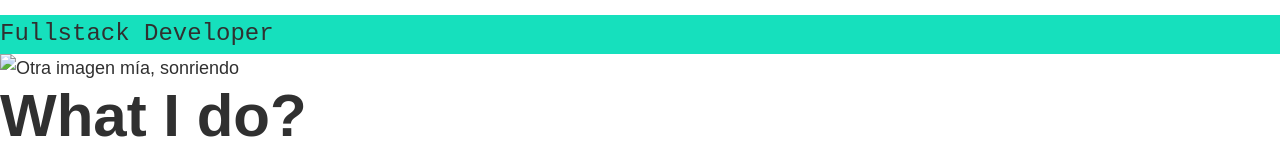
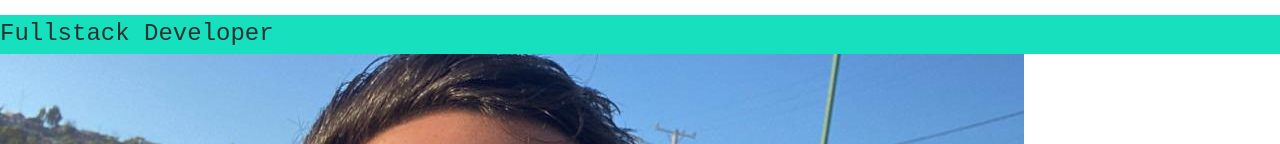
Before and after one commit to OneCalledFrank/Portfolio, a plain HTML site: page index.html in a window 1280 px wide. Shown: the part 1365-1509 px from the top of the page. Drawn offline with nearby package versions, Linux system fonts and the light colour scheme.

Commit message:
Nueva fotografía

```diff
--- a/index.html
+++ b/index.html
@@ -37,7 +37,7 @@
             Hi, I am <strong>Franco Araya Leiva</strong>
         </h1>
         <p class="section__subtitle section__subtitle--intro">Fullstack Developer</p>
-        <img src="" alt="Otra imagen mía, sonriendo">
+        <img src="img/Franco2.jpeg" alt="Otra imagen mía, sonriendo">
         <!-- Tengo que tener más fotografías para terminar mi portfolio. -->
     </section>
 
```
